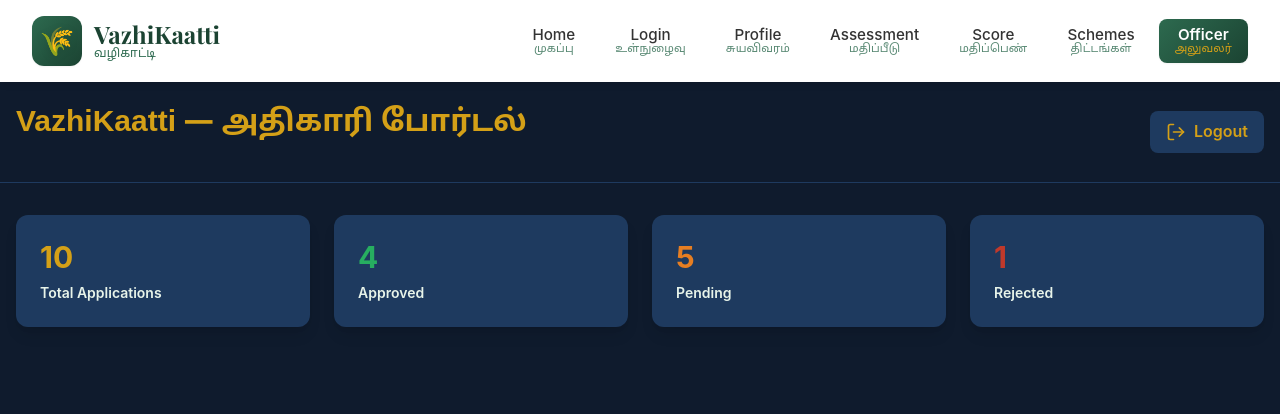
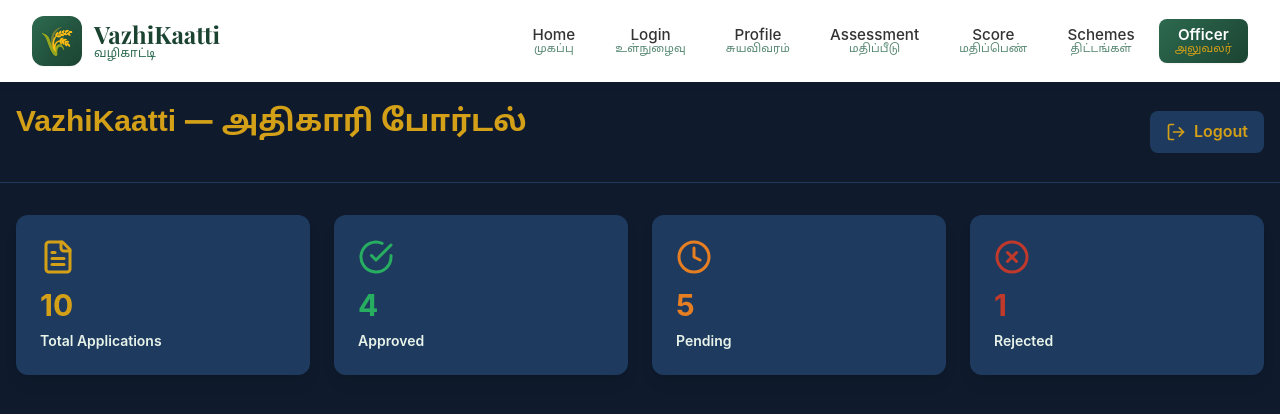
Before and after one commit to ManujanaNagaraj/VazhiKaatti-AI-Credit-Companion-for-Women-Farmers, a React (Create React App) app in the folder frontend/: page /officer in a window 1280 px wide. Shown: the top 414 px of the page. Built offline with nearby package versions, Linux system fonts and the light colour scheme; the HTML template or start-up script is replaced by a standard one.

Commit message:
Add lucide-react icons to stat cards (FileText, CheckCircle, Clock, XCircle)

```diff
--- a/frontend/src/pages/OfficerDashboard.jsx
+++ b/frontend/src/pages/OfficerDashboard.jsx
@@ -1,6 +1,6 @@
 import React, { useState } from 'react';
 import { useNavigate } from 'react-router-dom';
-import { LogOut } from 'lucide-react';
+import { LogOut, FileText, CheckCircle, Clock, XCircle } from 'lucide-react';
 import AnimatedPage from '../components/AnimatedPage';
 
 const OfficerDashboard = () => {
@@ -48,6 +48,9 @@
           {/* Stat Cards */}
           <div className="grid grid-cols-1 md:grid-cols-4 gap-6 mb-8">
             <div className="rounded-xl p-6 shadow-lg" style={{ backgroundColor: '#1e3a5f' }}>
+              <div className="flex items-center justify-between mb-3">
+                <FileText size={36} style={{ color: '#D4A017' }} />
+              </div>
               <div className="text-3xl font-bold mb-2" style={{ color: '#D4A017' }}>
                 {applications.length}
               </div>
@@ -57,6 +60,9 @@
             </div>
 
             <div className="rounded-xl p-6 shadow-lg" style={{ backgroundColor: '#1e3a5f' }}>
+              <div className="flex items-center justify-between mb-3">
+                <CheckCircle size={36} style={{ color: '#27AE60' }} />
+              </div>
               <div className="text-3xl font-bold mb-2" style={{ color: '#27AE60' }}>
                 {applications.filter(app => app.status === 'Approved').length}
               </div>
@@ -66,6 +72,9 @@
             </div>
 
             <div className="rounded-xl p-6 shadow-lg" style={{ backgroundColor: '#1e3a5f' }}>
+              <div className="flex items-center justify-between mb-3">
+                <Clock size={36} style={{ color: '#E67E22' }} />
+              </div>
               <div className="text-3xl font-bold mb-2" style={{ color: '#E67E22' }}>
                 {applications.filter(app => app.status === 'Pending').length}
               </div>
@@ -75,6 +84,9 @@
             </div>
 
             <div className="rounded-xl p-6 shadow-lg" style={{ backgroundColor: '#1e3a5f' }}>
+              <div className="flex items-center justify-between mb-3">
+                <XCircle size={36} style={{ color: '#C0392B' }} />
+              </div>
               <div className="text-3xl font-bold mb-2" style={{ color: '#C0392B' }}>
                 {applications.filter(app => app.status === 'Rejected').length}
               </div>
```
